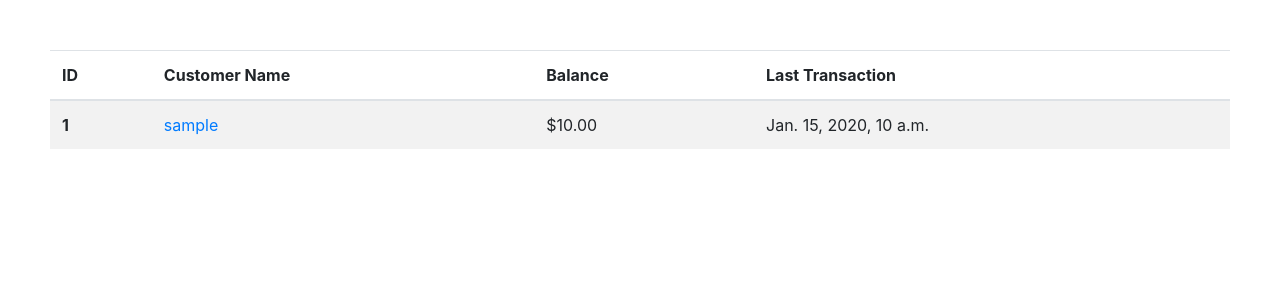
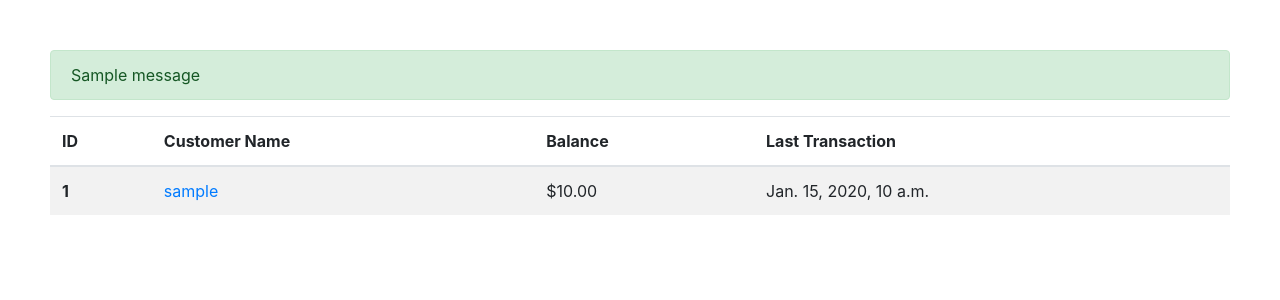
Before and after one commit to yusufadell/SmartBank, a Django app: page /customers/ in a window 1280 px wide. Shown: the top 300 px of the page. Run offline with Django 3.2, Linux system fonts and the light colour scheme; tables that the repository leaves empty hold one stand-in row (values such as "Sample post"); one stand-in notice (Sample message) is shown; parts of the project's set-up code (start-up, migrations or seed data) failed here and were passed over.

Commit message:
Adding Success message after money transfer

```diff
--- a/banks/templates/banks/all_customers.html
+++ b/banks/templates/banks/all_customers.html
@@ -5,6 +5,14 @@ All Customers
 {% endblock %}
 {% block content %}
 
+{% if messages %}
+<div class="alert alert-success" role="alert">
+    {% for message in messages %}
+    {{message}}
+    {% endfor %}
+</div>
+
+{% endif %}
 <table class="table table-striped">
     <thead>
         <tr>
--- a/banks/views.py
+++ b/banks/views.py
@@ -1,6 +1,7 @@
-from pyexpat import model
-from django.shortcuts import render, redirect
-from django.views.generic import ListView, DetailView
+from django.contrib import messages
+from django.shortcuts import redirect, render
+from django.views.generic import DetailView, ListView
+
 from .forms import MoneyTransferForm
 from .models import Customers
 
@@ -20,6 +21,7 @@ def money_transfer(request):
     if request.method == "POST":
         form = MoneyTransferForm(request.POST)
         if form.is_valid():
+            messages.success(request, 'Money transfered successful!!')
             form.save()
 
             # Get User Object from TransferForm
```
